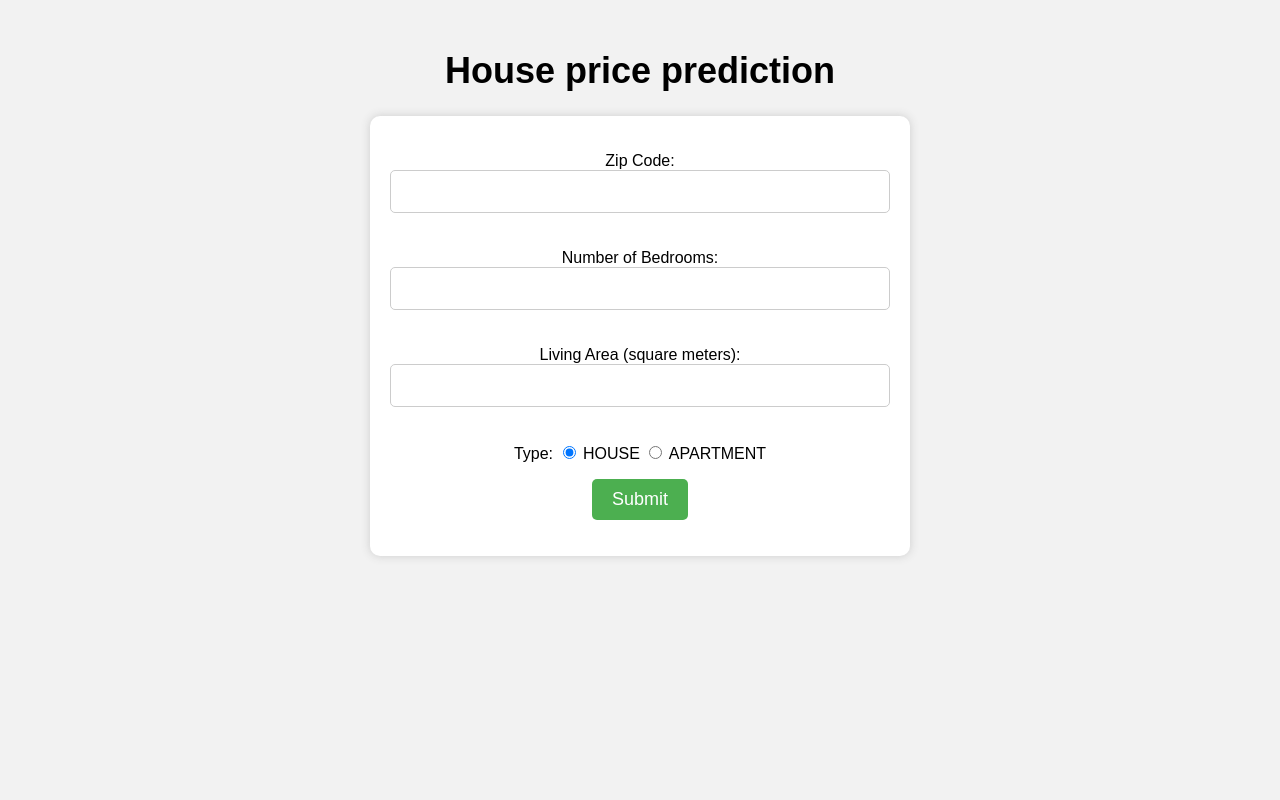
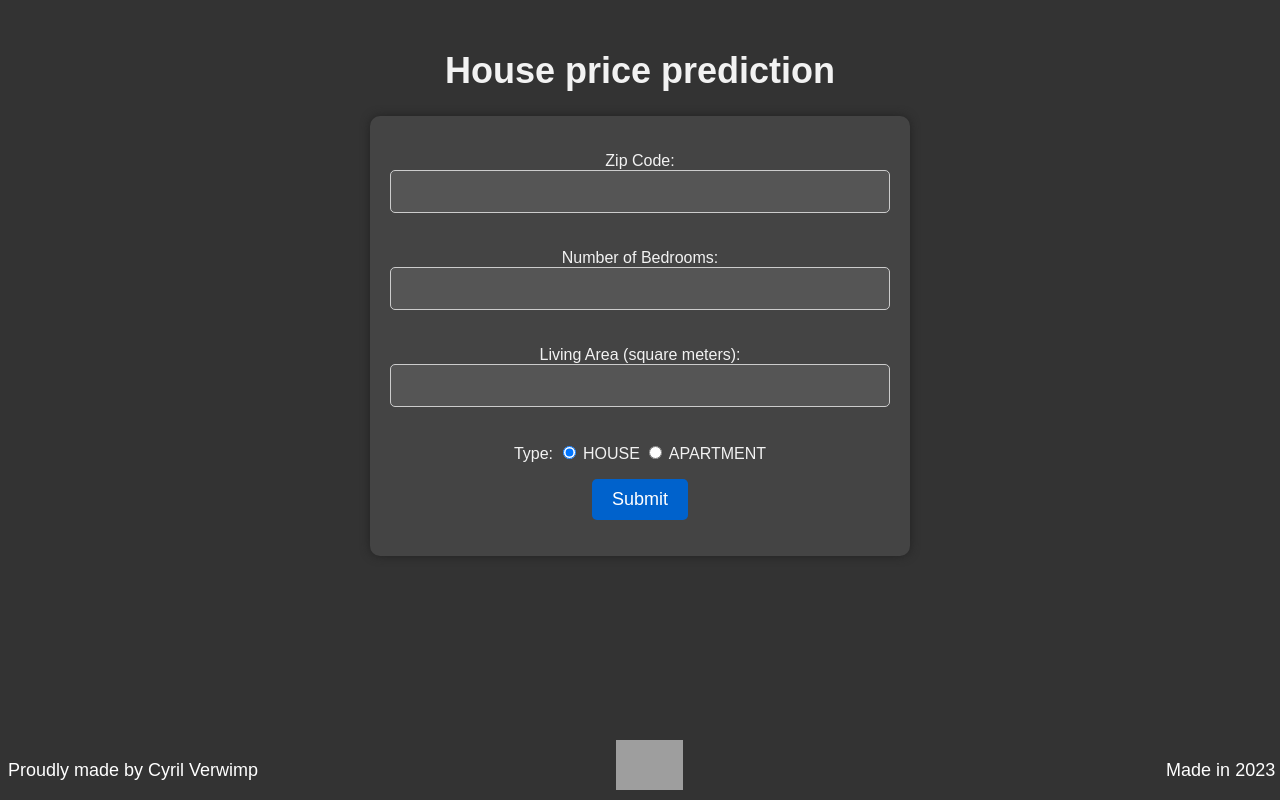
Before and after one commit to chipsi44/real-estate-price-prediction-cyril, a Flask app: page / in a window 1280 px wide. Run offline with Flask 2, Linux system fonts and the light colour scheme; grey boxes are pictures that could not be loaded.

Commit message:
Dark mode : On

```diff
--- a/deployement/static/main.css
+++ b/deployement/static/main.css
@@ -1,6 +1,7 @@
 body {
     font-family: Arial, sans-serif;
-    background-color: #f2f2f2;
+    background-color: #333;
+    color: #f2f2f2;
     }
 
     h1 {
@@ -8,16 +9,18 @@ h1 {
     font-size: 36px;
     font-weight: bold;
     margin-top: 50px;
+    color: #f2f2f2;
     }
 
     form {
-    background-color: white;
+    background-color: #444;
     padding: 20px;
     border-radius: 10px;
-    box-shadow: 0px 0px 10px #ccc;
+    box-shadow: 0px 0px 10px #222;
     margin: 0 auto;
     width: 500px;
     text-align: center;
+    color: #f2f2f2;
     }
 
     input[type="text"], input[type="number"] {
@@ -27,10 +30,12 @@ input[type="text"], input[type="number"] {
     font-size: 18px;
     border-radius: 5px;
     border: 1px solid #ccc;
+    background-color: #555;
+    color: #f2f2f2;
     }
 
     input[type="submit"] {
-    background-color: #4CAF50;
+    background-color: #0062cc;
     color: white;
     padding: 10px 20px;
     border-radius: 5px;
@@ -40,7 +45,7 @@ input[type="submit"] {
     }
 
     input[type="submit"]:hover {
-    background-color: #3e8e41;
+    background-color: #0052b4;
     }
 
     .prediction {
@@ -48,4 +53,22 @@ input[type="submit"]:hover {
     font-size: 24px;
     font-weight: bold;
     text-align: center;
+    color: #f2f2f2;
     }
+    footer {
+        position: absolute;
+        bottom: 0;
+        display: flex;
+        justify-content: space-between;
+        align-items: center;
+        width: 99%;
+        background-color: #333;
+        color: white;
+        font-size: 18px;
+      }
+
+      footer img {
+        height: 50px;
+        margin-right: 125px;
+        margin-bottom: 10px;
+      }
--- a/deployement/templates/index.html
+++ b/deployement/templates/index.html
@@ -20,8 +20,13 @@
     {% endif %}
 
     {% if error_message %}
-      <p class = "prediction">Error: {{ error_message }}</p>
-      The property must be situated in a existing locality and features a maximum of 10 bedrooms.
+      <p class = "prediction">Error: {{ error_message }}<br>
+      The property must be situated in a existing locality and features a maximum of 10 bedrooms.</p>
     {% endif %}
+    <footer>
+      <p>Proudly made by Cyril Verwimp</p>
+      <img class="footer-logo" src="https://cdn.uc.assets.prezly.com/0ce2e96c-4de7-4f10-ac0a-47e10150f06d/-/resize/1108x/-/quality/best/-/format/auto/" alt="BeCode logo">
+      <p>Made in 2023</p>
+    </footer>
   </body>
 </html>
```
Lines whose indentation alone changed are shown as unchanged.
